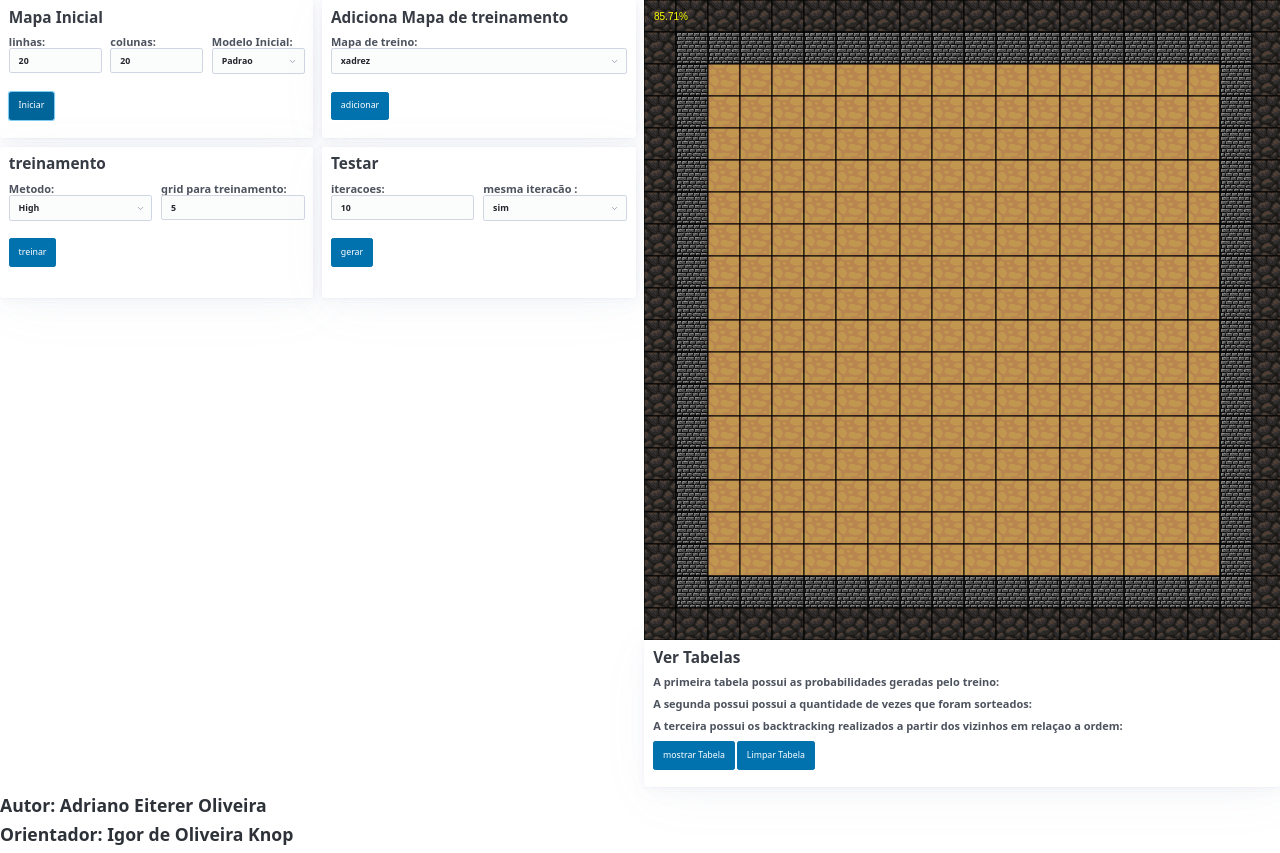
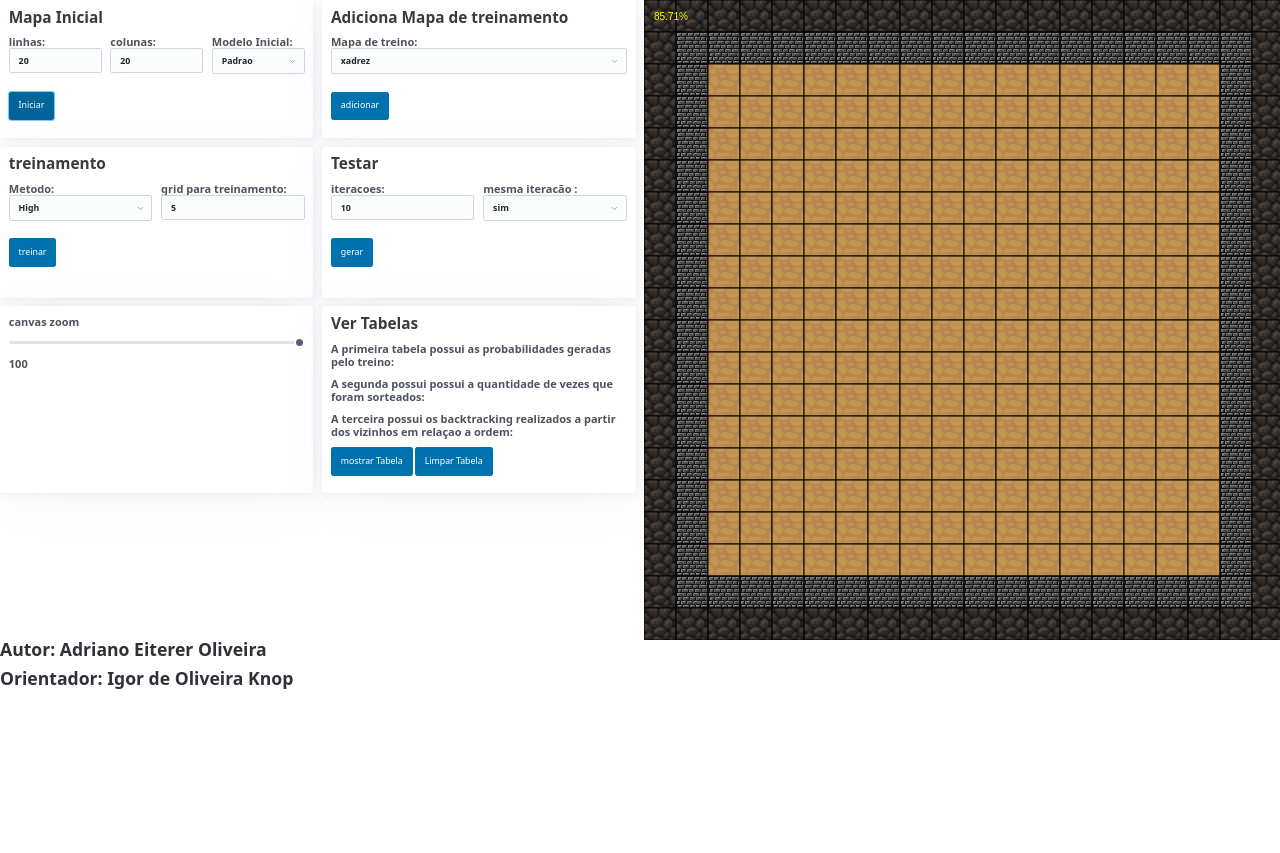
Before and after one commit to AdrianoEOliveira/CadeiasdeMarkov, a plain HTML site: page index.html in a window 1280 px wide. Both pictures are taken after a click on the button "Iniciar". After the commit the page ends 800 px from the top, so only its background shows below. Drawn offline with nearby package versions, Linux system fonts and the light colour scheme.

Commit message:
faz sistema de zoom

```diff
--- a/index.html
+++ b/index.html
@@ -123,9 +123,29 @@
         </article>
         <canvas id="canvasMarkov" name="canvasMarkov"></canvas>
     </div>
+    <div class="grid">
+
+        <article>
+            <div class="slidecontainer">
+
+                <h4> canvas zoom </h4>
+                <input type="range" min="20" max="100" value="100" class="slider" id="zoom">
+
+                <h4  id="zoomValue" >Value: <span ></span></h4>
+              <div class="slidecontainer">
+                <h4 id = "gridiescrito" hidden = "True"> grid i para cantos da diagonal </h4>
+                <input type="range" min="1" max="100" value="50" class="slider" id="gridi"  hidden = "True">
+
+                <h4 id="gridivalue" hidden = "True">Value: <span></span></h4>
               </div>
-    <div>
-        <canvas id="canvas" name="canvas"></canvas>
+              <div class="slidecontainer">
+                <h4 id = "gridjescrito" hidden = "True"> grid j para cantos da diagonal </h4>
+                <input type="range" min="1" max="100" value="50" class="slider" id="gridj"  hidden = "True">
+
+                <h4 id="gridjvalue" hidden = "True" >Value: <span ></span></h4>
+              </div>
+
+        </article>
 
         <article>
             <form name="tabelas">
@@ -143,6 +163,13 @@
 
             </form>
         </article>
+        </div>
+
+     </div>
+
+        <div>
+
+            <canvas id="canvas" name="canvas"></canvas>
 
         </div>
         </div>
--- a/js/Cena.js
+++ b/js/Cena.js
@@ -15,6 +15,8 @@ export default class Cena {
     this.markov = markov;
     this.LINHAS = linhas;
     this.COLUNAS = colunas;
+
+    this.zoomValue = 1;
     //this.preparar();
   }
   desenhar() {
--- a/js/CenaJogo.js
+++ b/js/CenaJogo.js
@@ -33,6 +33,12 @@ export default class CenaJogo extends Cena {
     super.preparar();
 
     this.gerar()
+  }
+
+  zoom(value)
+  {
+    this.zoomValue = value
+
   }
 
   lowMarkov(z) {
@@ -548,4 +554,5 @@ export default class CenaJogo extends Cena {
     this.iniciaConfiguracao();
     this.markov.treino();
   }
+
 }
--- a/js/Main.js
+++ b/js/Main.js
@@ -94,6 +94,19 @@ game.adicionarCena("fim", fim);
 
 
 game.iniciar();
+
+let zoomSlider = document.getElementById("zoom");
+let zoomOutput = document.getElementById("zoomValue");
+//slider.hidden = true;
+//zz.hidden = true;
+zoomOutput.innerHTML = zoomSlider.value; // Display the default slider value
+
+// Update the current slider value (each time you drag the slider handle)
+zoomSlider.oninput = function() {
+  zoomOutput.innerHTML = this.value;
+  console.log(zoomSlider.value)
+  cena.zoom(zoomSlider.value/100)
+}
 
 function aleatorioMapa(markov,LINHAS,COLUNAS) {
 
--- a/js/Mapa.js
+++ b/js/Mapa.js
@@ -8,6 +8,9 @@ export default class Mapa {
     this.tiles = [];
   }
   desenhar(ctx) {
+
+    ctx.save()
+    ctx.scale(this.cena.zoomValue, this.cena.zoomValue)
     let img = new Image();
     img = this.cena.assets.Img("terreno"); // 0
     let pedra = new Image()
@@ -65,5 +68,6 @@ export default class Mapa {
         }
       }
     }
+    ctx.restore()
   }
 }
```
Lines whose indentation alone changed are shown as unchanged.
